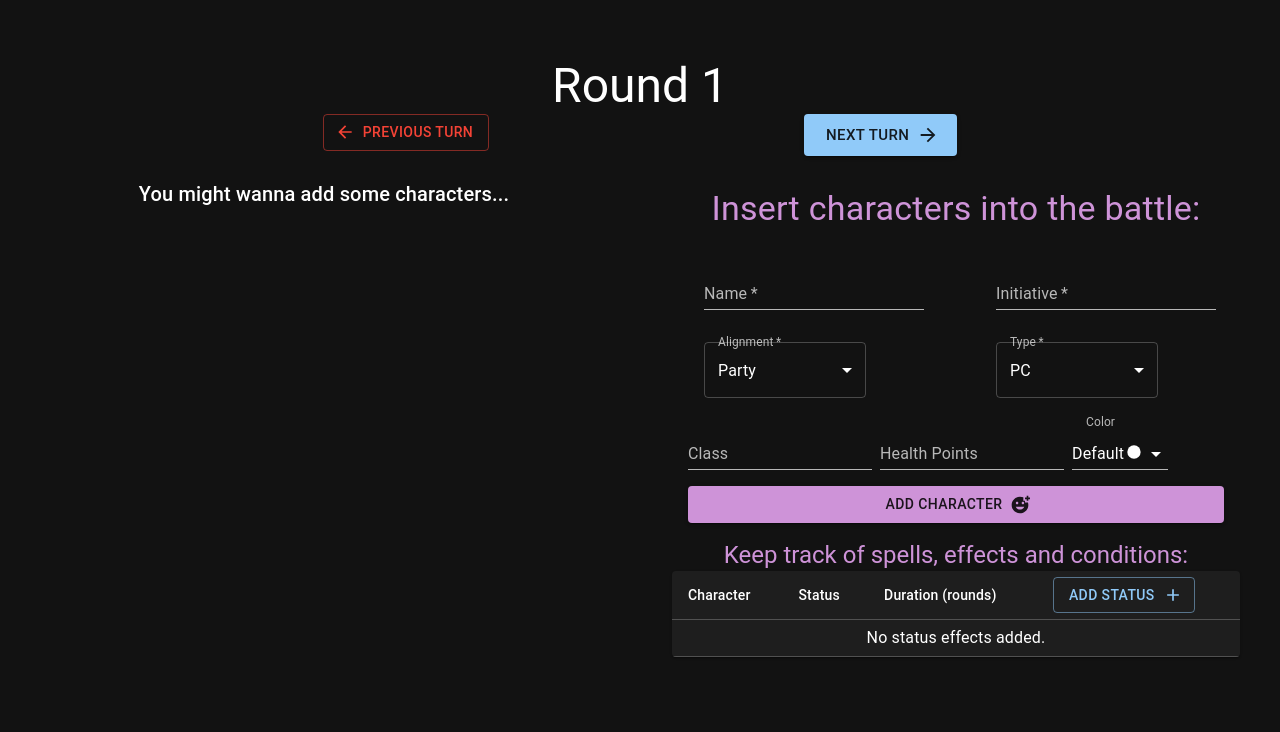
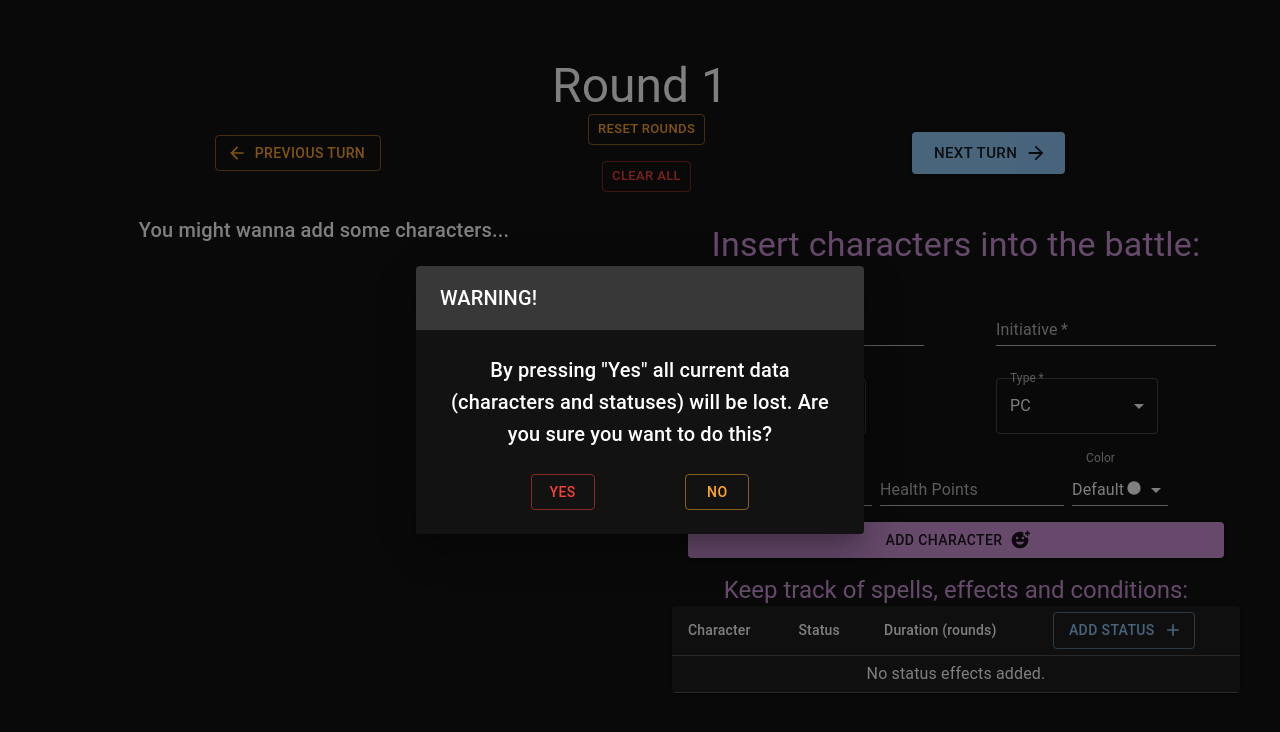
Before and after one commit to StefMTP/encounter-initiative-tracker, a React (Create React App) app: page / in a window 1280 px wide. Shown: the top 732 px of the page. Built offline with nearby package versions, Linux system fonts and the light colour scheme.

Commit message:
round reset, clear all data

```diff
--- a/src/components/Structure/Header.tsx
+++ b/src/components/Structure/Header.tsx
@@ -1,16 +1,35 @@
-import { Typography, Grid } from "@mui/material";
-import { useContext } from "react";
+import { Typography, Grid, Button } from "@mui/material";
+import { useContext, useState } from "react";
 import { CombatActorsContext } from "../../contexts/CombatActorsContext";
 import { PlayerStatusesContext } from "../../contexts/PlayerStatusesContext";
 import { TurnContext } from "../../contexts/TurnContext";
 import TurnButton from "../TurnButton";
+import BulkRemoveDialog from "./BulkRemoveDialog";
 
 const Header = () => {
   const { turn, setTurn, round, setRound } = useContext(TurnContext);
-  const { combatActors } = useContext(CombatActorsContext);
+  const { combatActors, setCombatActors } = useContext(CombatActorsContext);
   const { playerStatuses, setPlayerStatuses } = useContext(
     PlayerStatusesContext
   );
+
+  const [isOpen, setIsOpen] = useState(true);
+
+  const handleClose = () => {
+    setIsOpen(!isOpen);
+  };
+
+  const resetRounds = () => {
+    setRound(1);
+    setTurn({ number: 0, actorPlaying: combatActors[0] });
+  };
+
+  const clearAll = () => {
+    setCombatActors([]);
+    setPlayerStatuses([]);
+    resetRounds();
+    setIsOpen(false);
+  };
 
   const changeTurn = (turnButtonType: "next" | "previous") => {
     if (turnButtonType === "next") {
@@ -72,14 +91,32 @@ const Header = () => {
       <Typography variant="h3" color="white" textAlign="center">
         Round {round}
       </Typography>
-      <Grid container justifyContent="space-evenly">
+      <Grid container justifyContent="space-evenly" alignItems="center">
         <Grid item>
           <TurnButton
             label="Previous turn"
-            color="error"
+            color="warning"
             variant="outlined"
             turnChangeHandler={() => changeTurn("previous")}
           />
+        </Grid>
+        <Grid item display="grid" justifyItems="center" gap={2}>
+          <Button
+            size="small"
+            variant="outlined"
+            color="warning"
+            onClick={() => resetRounds()}
+          >
+            Reset Rounds
+          </Button>
+          <Button
+            size="small"
+            variant="outlined"
+            color="error"
+            onClick={() => setIsOpen(true)}
+          >
+            Clear all
+          </Button>
         </Grid>
         <Grid item>
           <TurnButton
@@ -90,6 +127,14 @@ const Header = () => {
           />
         </Grid>
       </Grid>
+      <BulkRemoveDialog
+        open={isOpen}
+        closeHandler={handleClose}
+        openSetter={setIsOpen}
+        contextClearer={clearAll}
+        dialogMessage={`By pressing "Yes" all current data (characters and statuses) will be lost. Are you sure
+        you want to do this?`}
+      />
     </>
   );
 };
```
